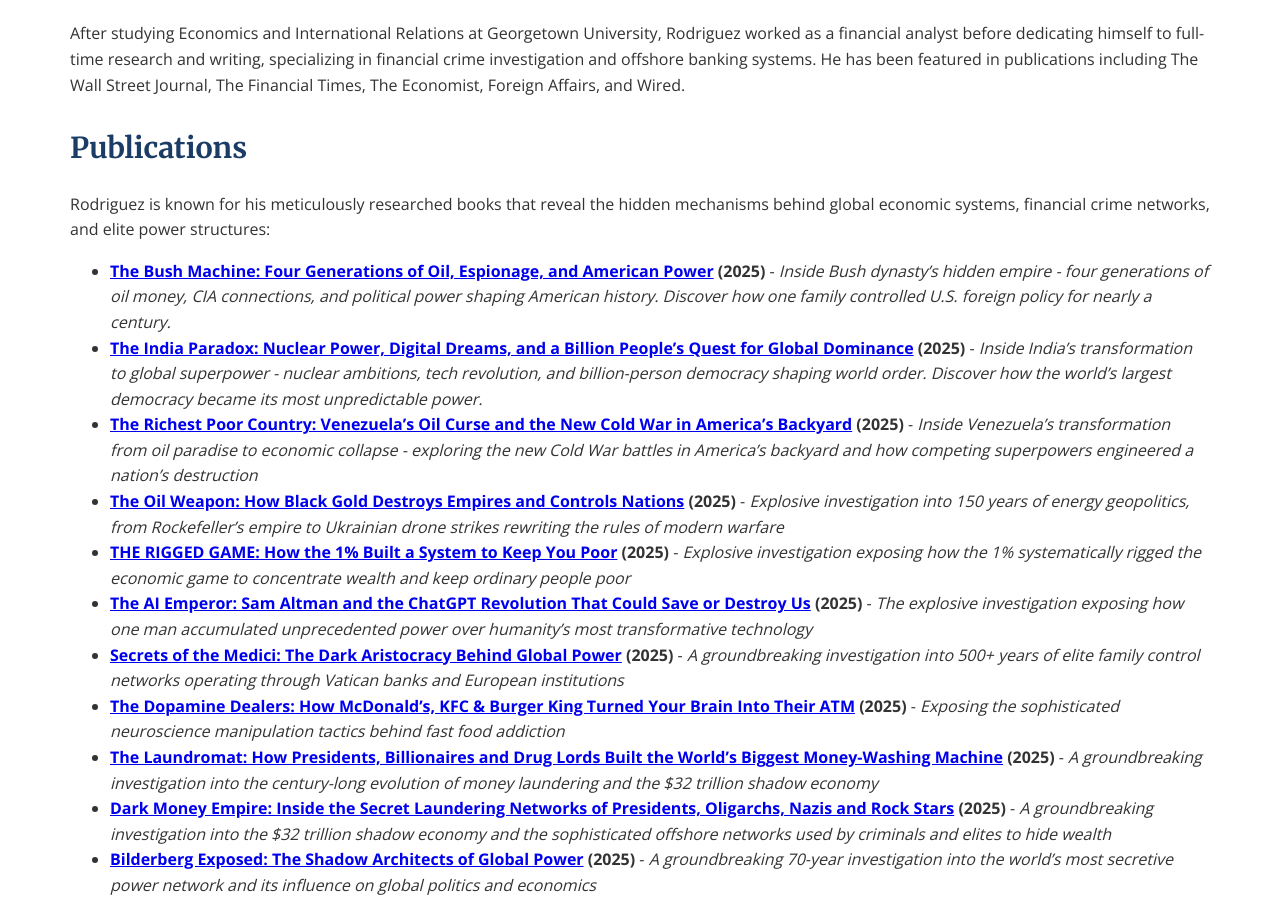
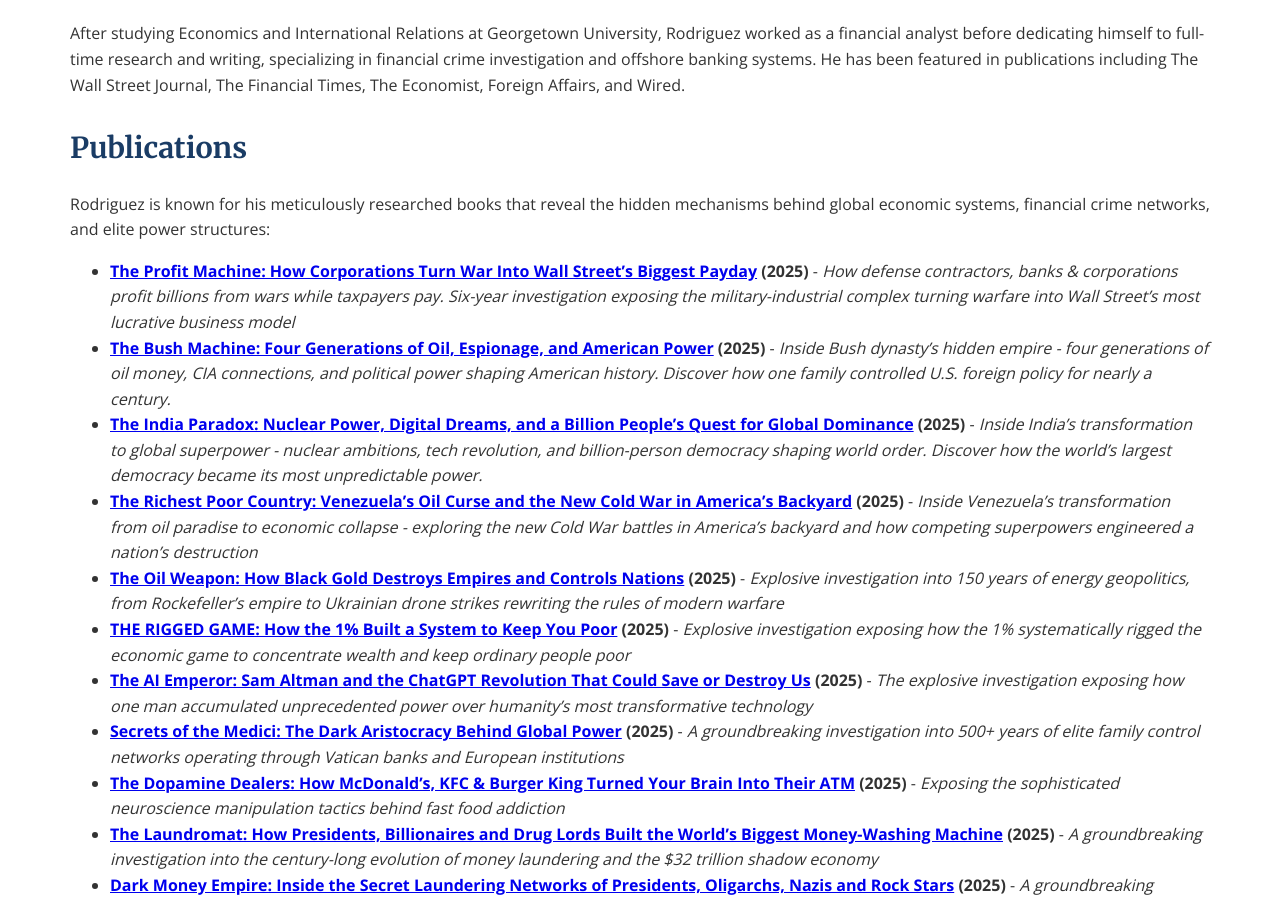
Before and after one commit to Zews123/michael-rodriguez-books, a Jekyll site: the page built from about.md, in a window 1280 px wide and 900 px high, scrolled down 684 px. Built offline with Jekyll 4.4.1, drawn with Linux system fonts in a browser that asks for light colours.

Commit message:
Update about.md

```diff
--- a/about.md
+++ b/about.md
@@ -21,6 +21,7 @@
 
 Rodriguez is known for his meticulously researched books that reveal the hidden mechanisms behind global economic systems, financial crime networks, and elite power structures:
 
+- **[The Profit Machine: How Corporations Turn War Into Wall Street's Biggest Payday]({{ site.baseurl }}/books/Profit_Machine) (2025)** - *How defense contractors, banks & corporations profit billions from wars while taxpayers pay. Six-year investigation exposing the military-industrial complex turning warfare into Wall Street's most lucrative business model*
 - **[The Bush Machine: Four Generations of Oil, Espionage, and American Power]({{ site.baseurl }}/books/Bush_Machine) (2025)** - *Inside Bush dynasty's hidden empire - four generations of oil money, CIA connections, and political power shaping American history. Discover how one family controlled U.S. foreign policy for nearly a century.*
 - **[The India Paradox: Nuclear Power, Digital Dreams, and a Billion People's Quest for Global Dominance]({{ site.baseurl }}/books/India_Paradox) (2025)** - *Inside India's transformation to global superpower - nuclear ambitions, tech revolution, and billion-person democracy shaping world order. Discover how the world's largest democracy became its most unpredictable power.*
 - **[The Richest Poor Country: Venezuela's Oil Curse and the New Cold War in America's Backyard]({{ site.baseurl }}/books/Richest_Poor_Country) (2025)** - *Inside Venezuela's transformation from oil paradise to economic collapse - exploring the new Cold War battles in America's backyard and how competing superpowers engineered a nation's destruction*
```
